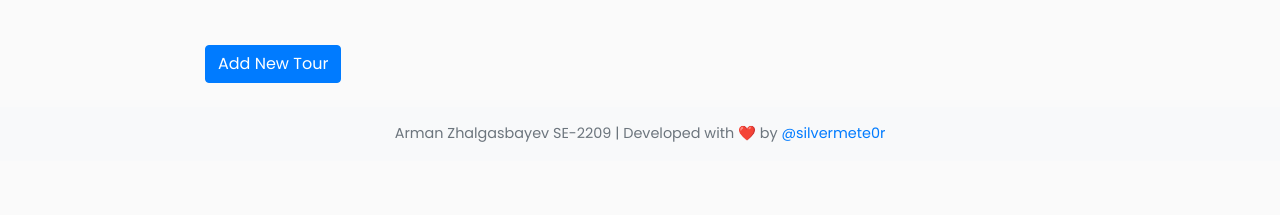
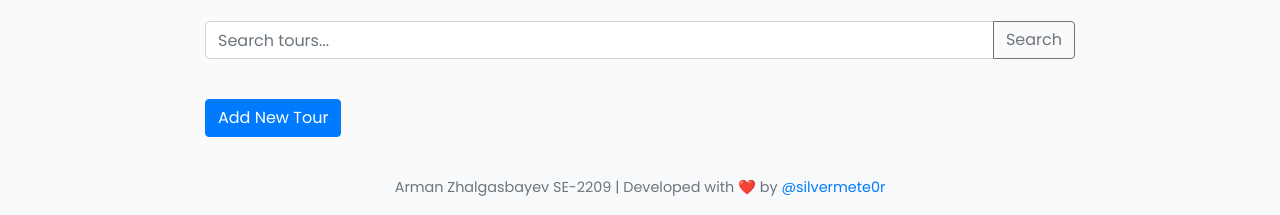
Before and after one commit to silvermete0r/tours-agency-nodejs-final-assignment-1-2, a website: page public/index.html in a window 1280 px wide. Shown: the part 658-873 px from the top of the page. Before the commit the page ends 819 px from the top, so only its background shows below. Drawn offline with nearby package versions, Linux system fonts and the light colour scheme; no server answers.

Commit message:
search-added

```diff
--- a/public/index.html
+++ b/public/index.html
@@ -64,6 +64,14 @@
 <!-- Main Content - Tour Cards -->
 <div class="container mt-4">
     <h1 class="mb-4">Travel Agency Tours</h1>
+
+    <!-- Search Bar -->
+    <div class="input-group mb-3">
+        <input type="text" class="form-control" placeholder="Search tours..." id="searchInput">
+        <div class="input-group-append">
+            <button class="btn btn-outline-secondary" type="button" onclick="searchTours()">Search</button>
+        </div>
+    </div>
 
     <div class="row" id="tourContainer">
         <!-- Tour Cards will be dynamically added here -->
--- a/public/script.js
+++ b/public/script.js
@@ -1,16 +1,46 @@
 // Fetch and display tours dynamically
 document.addEventListener("DOMContentLoaded", function () {
+    fetchAndDisplayTours();
+});
+
+function fetchAndDisplayTours() {
     fetch('/tours')
         .then(response => response.json())
         .then(tours => {
             const tourContainer = document.getElementById('tourContainer');
+            tourContainer.innerHTML = ''; // Clear existing content
+
             tours.forEach(tour => {
                 const card = createTourCard(tour);
                 tourContainer.appendChild(card);
             });
         })
         .catch(error => console.error('Error fetching tours:', error));
-});
+}
+
+function searchTours() {
+    const searchInput = document.getElementById('searchInput').value.toLowerCase();
+
+    // Fetch tours and filter based on search input
+    fetch('/tours')
+        .then(response => response.json())
+        .then(tours => {
+            const filteredTours = tours.filter(tour =>
+                tour.name.toLowerCase().includes(searchInput) ||
+                tour.country.toLowerCase().includes(searchInput) ||
+                tour.city.toLowerCase().includes(searchInput)
+            );
+
+            const tourContainer = document.getElementById('tourContainer');
+            tourContainer.innerHTML = ''; // Clear existing content
+
+            filteredTours.forEach(tour => {
+                const card = createTourCard(tour);
+                tourContainer.appendChild(card);
+            });
+        })
+        .catch(error => console.error('Error searching tours:', error));
+}
 
 function createTourCard(tour) {
     const card = document.createElement('div');
```
Also changed, not shown: data/tours.json (+2 -5 lines).
